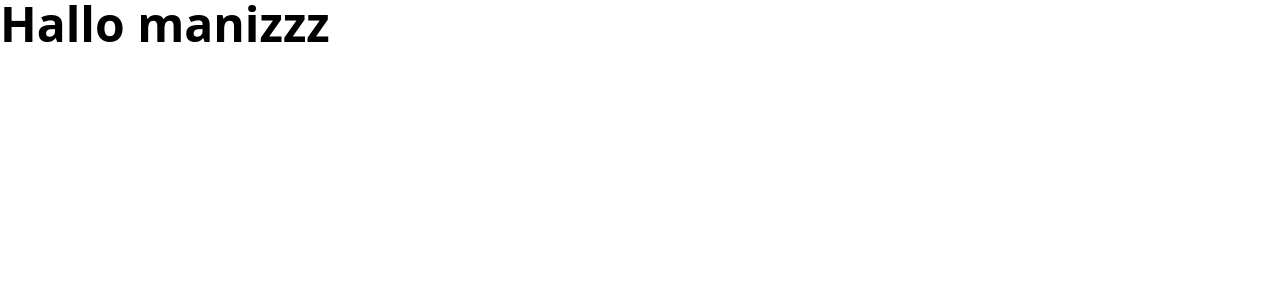
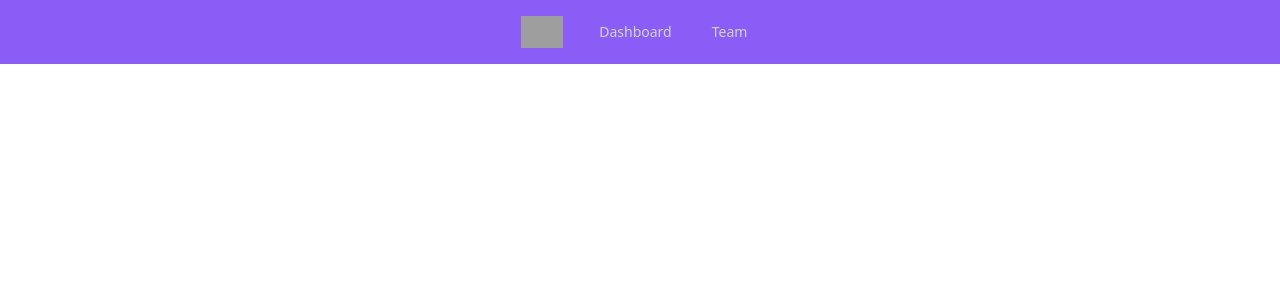
Before and after one commit to nandhayoyo/prasindo, a React (Create React App) app: page /team in a window 1280 px wide. Shown: the top 300 px of the page. Built offline with nearby package versions, Linux system fonts and the light colour scheme; grey boxes are pictures that could not be loaded.

Commit message:
feat: navbar + hero + article list w/ api implement

```diff
--- a/package.json
+++ b/package.json
@@ -3,11 +3,15 @@
   "version": "0.1.0",
   "private": true,
   "dependencies": {
+    "@headlessui/react": "^1.7.17",
+    "@heroicons/react": "^2.0.18",
     "@testing-library/jest-dom": "^5.17.0",
     "@testing-library/react": "^13.4.0",
     "@testing-library/user-event": "^13.5.0",
+    "axios": "^1.6.0",
     "react": "^18.2.0",
     "react-dom": "^18.2.0",
+    "react-router-dom": "^6.18.0",
     "react-scripts": "5.0.1",
     "web-vitals": "^2.1.4"
   },
@@ -36,6 +40,7 @@
     ]
   },
   "devDependencies": {
+    "daisyui": "^3.9.4",
     "tailwindcss": "^3.3.5"
   }
 }
--- a/src/App.css
+++ b/src/App.css
@@ -1,6 +1,10 @@
 @import 'tailwindcss/base';
 @import 'tailwindcss/components';
 @import 'tailwindcss/utilities';
+
+.mobile-margin{
+  margin-top: -50px;
+}
 
 
 /* .App {
--- a/src/App.js
+++ b/src/App.js
@@ -1,9 +1,19 @@
+import { BrowserRouter as Router, Routes, Route } from "react-router-dom";
 import "./App.css";
+// import Hero from "./component/Hero";
+// import Navbar from "./component/Navbar";
+import Dashboard from "./pages/Dashboard";
+import Team from "./pages/Team";
 
 function App() {
   return (
     <>
-      <div className="font-extrabold text-5xl">Hallo manizzz</div>
+      <Router>
+        <Routes>
+          <Route path="/" element={<Dashboard />} />
+          <Route path="/team" element={<Team />} />
+        </Routes>
+      </Router>
     </>
   );
 }
--- /dev/null
+++ b/src/component/Card.jsx
@@ -0,0 +1,47 @@
+import React, { useEffect, useState } from "react";
+import getAllArticles from "../service/api";
+
+const Card = () => {
+  const [articles, setArticles] = useState([]);
+
+  useEffect(() => {
+    getAllArticles().then((data) => setArticles(data));
+  }, []);
+
+  return (
+    <div className="max-w-screen-xl mx-auto mt-5 grid grid-cols md:grid-cols-2 lg:grid-cols-3 gap-3">
+      {articles.map((article, index) => (
+        <div
+          key={article._id}
+          className="card w-96 bg-base-100 shadow-xl image-full mx-auto mb-28 -mt-20"
+        >
+          <figure>
+            <img
+              src={`https://source.unsplash.com/random/200x100?${index}`}
+              alt="Pict"
+              className="image-full"
+            />
+          </figure>
+          <div className="card-body">
+            <h2 className="card-title">{article.headline.main}</h2>
+            <h1>{new Date(article.pub_date).toLocaleDateString()}</h1>
+            <h1>{article.byline.original}</h1>
+            <p>{article.snippet}</p>
+            <div className="card-actions justify-end">
+              <a
+                href={article.web_url}
+                className="font-semibold"
+                target="_blank"
+                rel="noopener noreferrer"
+              >
+                Read More
+              </a>
+            </div>
+          </div>
+        </div>
+      ))}
+    </div>
+  );
+};
+
+export default Card;
--- /dev/null
+++ b/src/component/Hero.jsx
@@ -0,0 +1,40 @@
+import React from "react";
+
+const Hero = () => {
+  return (
+    <section>
+      <div className="dark:bg-violet-400 bg-violet-400">
+        <div className="container flex flex-col items-center px-4 py-16 pb-24 mx-auto text-center lg:pb-56 md:py-32 md:px-10 lg:px-32 dark:text-gray-900">
+          <h1 className="text-5xl font-bold leadi sm:text-6xl xl:max-w-3xl dark:text-gray-900">
+            Provident blanditiis cum exercitationem
+          </h1>
+          <p className="mt-6 mb-8 text-lg sm:mb-12 xl:max-w-3xl dark:text-gray-900">
+            Cupiditate minima voluptate temporibus quia? Architecto beatae esse
+            ab amet vero eaque explicabo!
+          </p>
+          <div className="flex flex-wrap justify-center">
+            <button
+              type="button"
+              className="px-8 py-3 m-2 text-lg font-semibold rounded dark:bg-gray-800 bg-gray-800 text-gray-50 dark:text-gray-50"
+            >
+              Get started
+            </button>
+            <button
+              type="button"
+              className="px-8 py-3 m-2 text-lg border rounded dark:border-gray-700 dark:text-gray-900"
+            >
+              Learn more
+            </button>
+          </div>
+        </div>
+      </div>
+      {/* <img
+        src="https://source.unsplash.com/random/auto"
+        alt=""
+        className="hidden sm:block w-5/6 mx-auto mb-12 -mt-20 rounded-lg shadow-md lg:-mt-40 h-56 dark:bg-gray-500"
+      /> */}
+    </section>
+  );
+};
+
+export default Hero;
--- /dev/null
+++ b/src/component/Navbar.jsx
@@ -0,0 +1,90 @@
+import React from "react";
+import { Disclosure } from "@headlessui/react";
+import { Bars3Icon, XMarkIcon } from "@heroicons/react/24/outline";
+
+const navigation = [
+  { name: "Dashboard", href: "/", current: false },
+  { name: "Team", href: "/team", current: false },
+];
+
+function classNames(...classes) {
+  return classes.filter(Boolean).join(" ");
+}
+
+const Navbar = () => {
+  return (
+    <Disclosure as="nav" className="bg-violet-500">
+      {({ open }) => (
+        <>
+          <div className="mx-auto max-w-7xl px-2 sm:px-6 lg:px-8">
+            <div className="relative flex h-16 items-center justify-between">
+              <div className="absolute inset-y-0 left-0 flex items-center sm:hidden">
+                {/* Mobile menu button*/}
+                <Disclosure.Button className="relative inline-flex items-center justify-center rounded-md p-2 text-gray-400 hover:bg-gray-700 hover:text-white focus:outline-none focus:ring-2 focus:ring-inset focus:ring-white">
+                  <span className="absolute -inset-0.5" />
+                  <span className="sr-only">Open main menu</span>
+                  {open ? (
+                    <XMarkIcon className="block h-6 w-6" aria-hidden="true" />
+                  ) : (
+                    <Bars3Icon className="block h-6 w-6" aria-hidden="true" />
+                  )}
+                </Disclosure.Button>
+              </div>
+              <div className="flex flex-1 items-center justify-center sm:items-stretch sm:justify">
+                <div className="flex flex-shrink-0 items-center">
+                  <img
+                    className="h-8 w-auto"
+                    src="https://tailwindui.com/img/logos/mark.svg?color=indigo&shade=500"
+                    alt="Your Company"
+                  />
+                </div>
+                <div className="hidden sm:ml-6 sm:block">
+                  <div className="flex space-x-4">
+                    {navigation.map((item) => (
+                      <a
+                        key={item.name}
+                        href={item.href}
+                        className={classNames(
+                          item.current
+                            ? "bg-gray-900 text-white"
+                            : "text-gray-300 hover:bg-gray-700 hover:text-white",
+                          "rounded-md px-3 py-2 text-sm font-medium"
+                        )}
+                        aria-current={item.current ? "page" : undefined}
+                      >
+                        {item.name}
+                      </a>
+                    ))}
+                  </div>
+                </div>
+              </div>
+            </div>
+          </div>
+
+          <Disclosure.Panel className="sm:hidden">
+            <div className="space-y-1 px-2 pb-3 pt-2">
+              {navigation.map((item) => (
+                <Disclosure.Button
+                  key={item.name}
+                  as="a"
+                  href={item.href}
+                  className={classNames(
+                    item.current
+                      ? "bg-gray-900 text-white"
+                      : "text-gray-300 hover:bg-gray-700 hover:text-white",
+                    "block rounded-md px-3 py-2 text-base font-medium"
+                  )}
+                  aria-current={item.current ? "page" : undefined}
+                >
+                  {item.name}
+                </Disclosure.Button>
+              ))}
+            </div>
+          </Disclosure.Panel>
+        </>
+      )}
+    </Disclosure>
+  );
+};
+
+export default Navbar;
--- /dev/null
+++ b/src/pages/Dashboard.jsx
@@ -0,0 +1,16 @@
+import React from "react";
+import Navbar from "../component/Navbar";
+import Hero from "../component/Hero";
+import Card from "../component/Card";
+
+const Dashboard = () => {
+  return (
+    <>
+      <Navbar />
+      <Hero />
+      <Card />
+    </>
+  );
+};
+
+export default Dashboard;
--- /dev/null
+++ b/src/pages/Team.jsx
@@ -0,0 +1,12 @@
+import React from "react";
+import Navbar from "../component/Navbar";
+
+const Team = () => {
+  return (
+    <>
+      <Navbar />
+    </>
+  );
+};
+
+export default Team;
--- /dev/null
+++ b/src/service/api.js
@@ -0,0 +1,24 @@
+import axios from "axios";
+
+const apiKey = "FGGRmhLXG014oRt12XzCvDfiuJBBS4oD";
+const apiUrl = "https://api.nytimes.com/svc/search/v2/articlesearch.json";
+
+async function getArticles(limit = 9) {
+  try {
+    const response = await axios.get(apiUrl, {
+      params: {
+        "api-key": apiKey,
+      },
+    });
+
+    if (response.data && response.data.response) {
+      const articles = response.data.response.docs.slice(0, limit);
+      return articles;
+    }
+  } catch (error) {
+    console.error("Error fetching articles:", error);
+    return [];
+  }
+}
+
+export default getArticles;
--- a/tailwind.config.js
+++ b/tailwind.config.js
@@ -4,5 +4,5 @@
   theme: {
     extend: {},
   },
-  plugins: [],
+  plugins: [require("daisyui")],
 };
```
Also changed, not shown: 2 other files (tests, documents, lock files or other folders).
